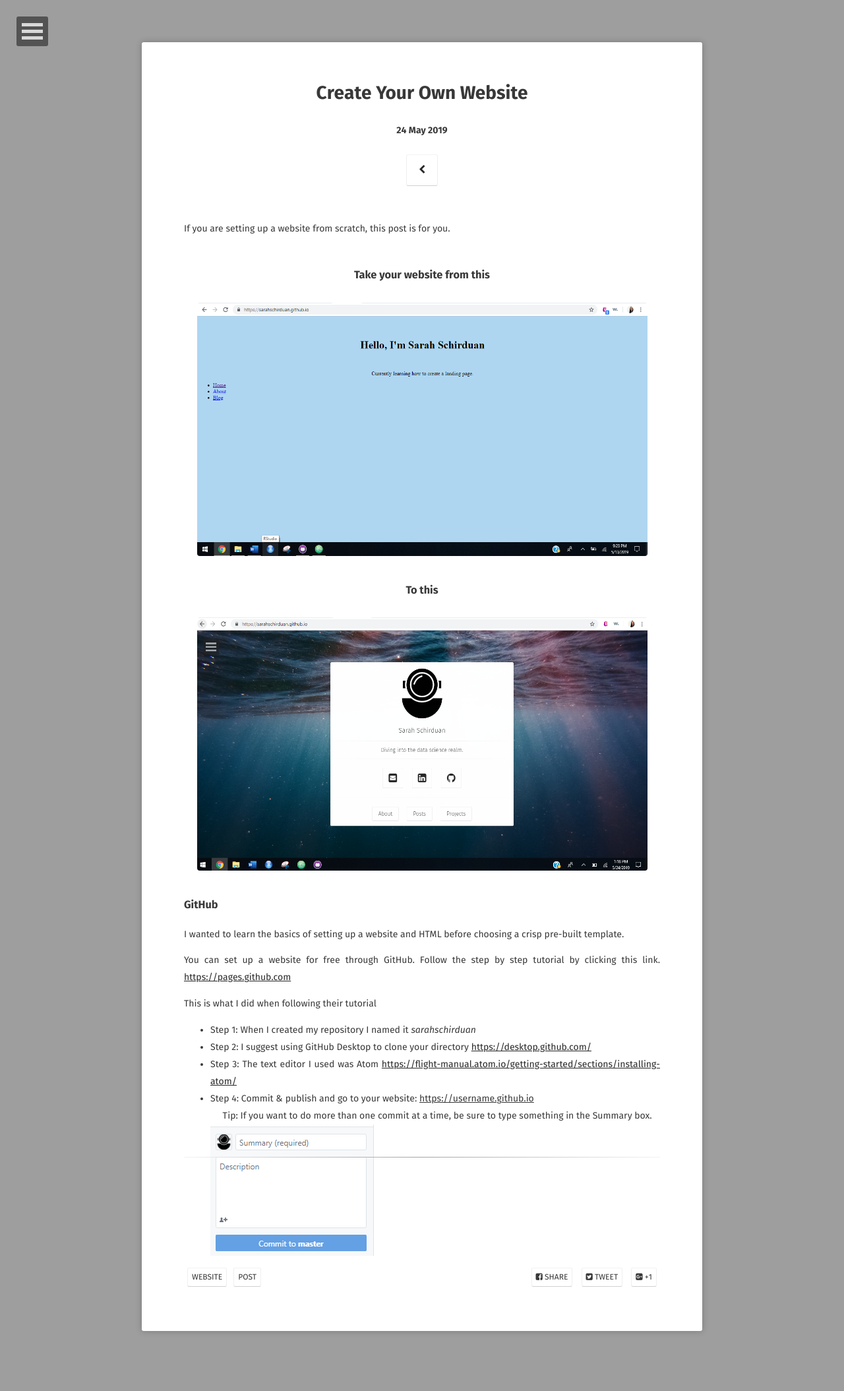
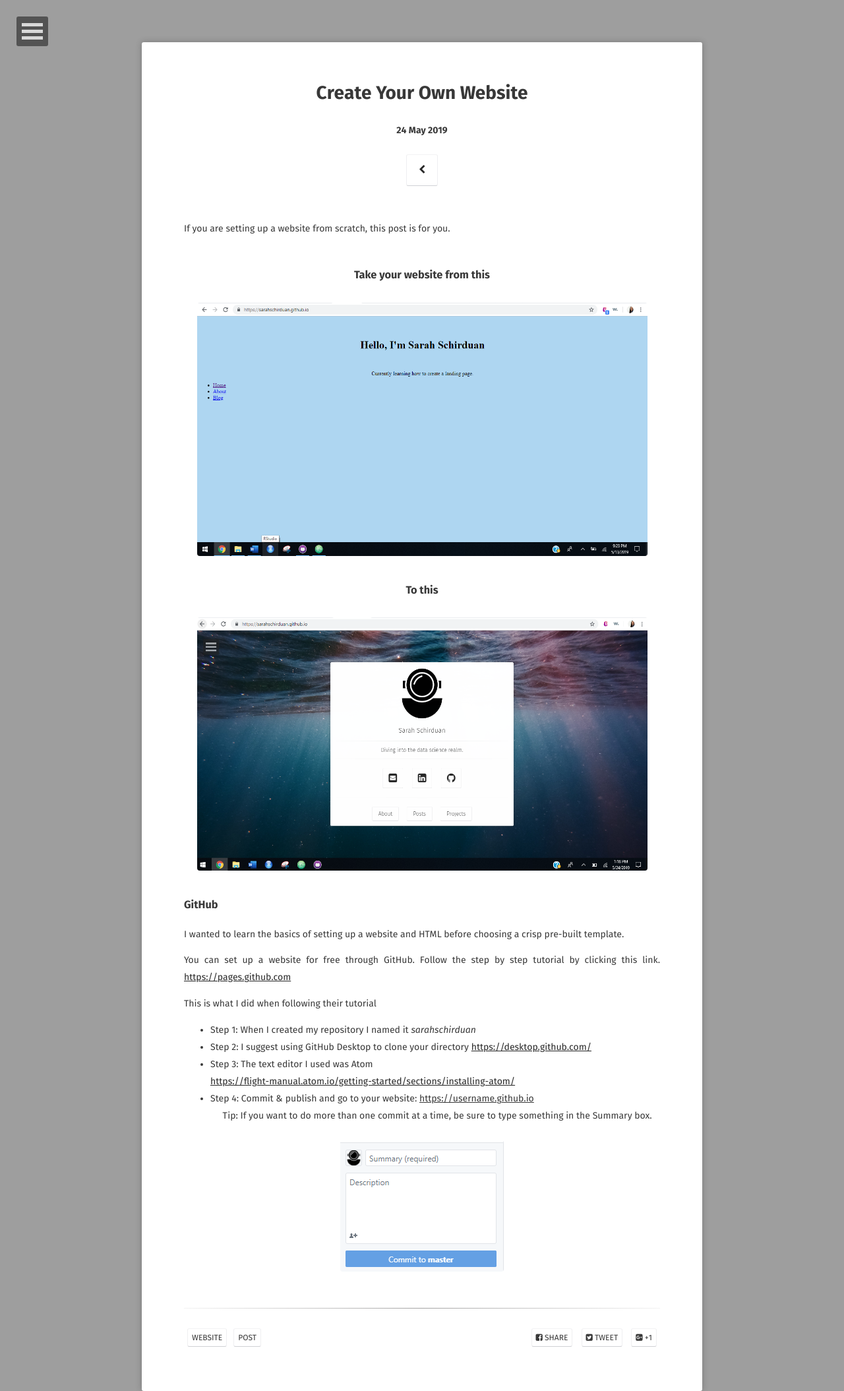
Before and after one commit to sarahschirduan/sarahschirduan.github.io, a Jekyll site: the page built from _posts/2019-05-24-create-your-own-website.md, in a window 1280 px wide. Shown: the whole page at 66% size. Built offline with Jekyll 4.4.1, drawn with Linux system fonts in a browser that asks for light colours; some web fonts are replaced; before the commit the page ends 2018 px from its top, so only the background shows below that.

Commit message:
Update 2019-05-24-create-your-own-website.md

```diff
--- a/_posts/2019-05-24-create-your-own-website.md
+++ b/_posts/2019-05-24-create-your-own-website.md
@@ -29,8 +29,10 @@
 This is what I did when following their tutorial
 * Step 1: When I created my repository I named it <i>sarahschirduan</i>
 * Step 2: I suggest using GitHub Desktop to clone your directory <a href="https://desktop.github.com/"> https://desktop.github.com/</a>
-* Step 3: The text editor I used was Atom
+* Step 3: The text editor I used was Atom <br>
   <a href="https://flight-manual.atom.io/getting-started/sections/installing-atom/"> https://flight-manual.atom.io/getting-started/sections/installing-atom/</a>
 * Step 4: Commit & publish and go to your website: <u>https://username.github.io</u><br>
 &nbsp;&nbsp;&nbsp;&nbsp;&nbsp;Tip: If you want to do more than one commit at a time, be sure to type something in the Summary box.
-<a href="/assets/img/summary_box.png"><img src="/assets/img/summary_box.png" align="left"></a>
+<figure>
+<a href="/assets/img/summary_box.png"><img src="/assets/img/summary_box.png"></a>
+</figure>
```
